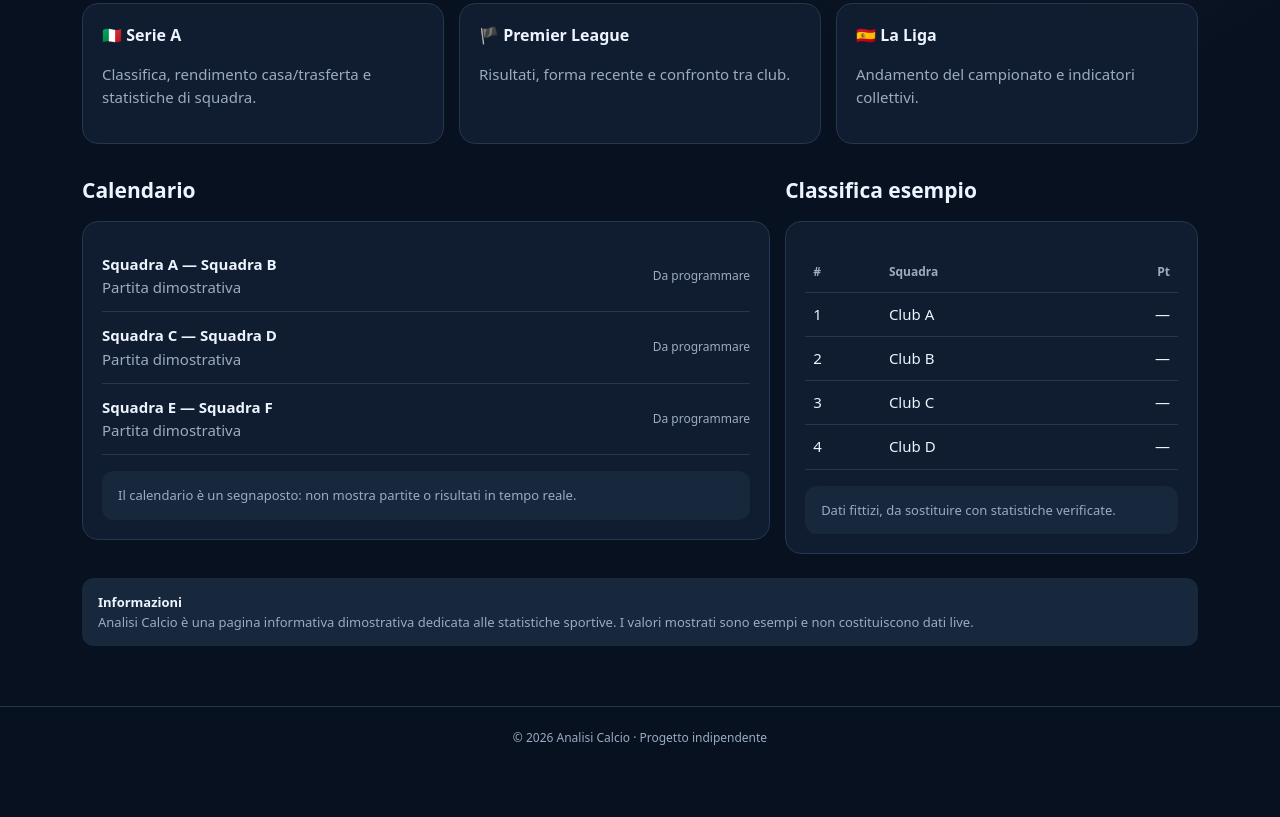
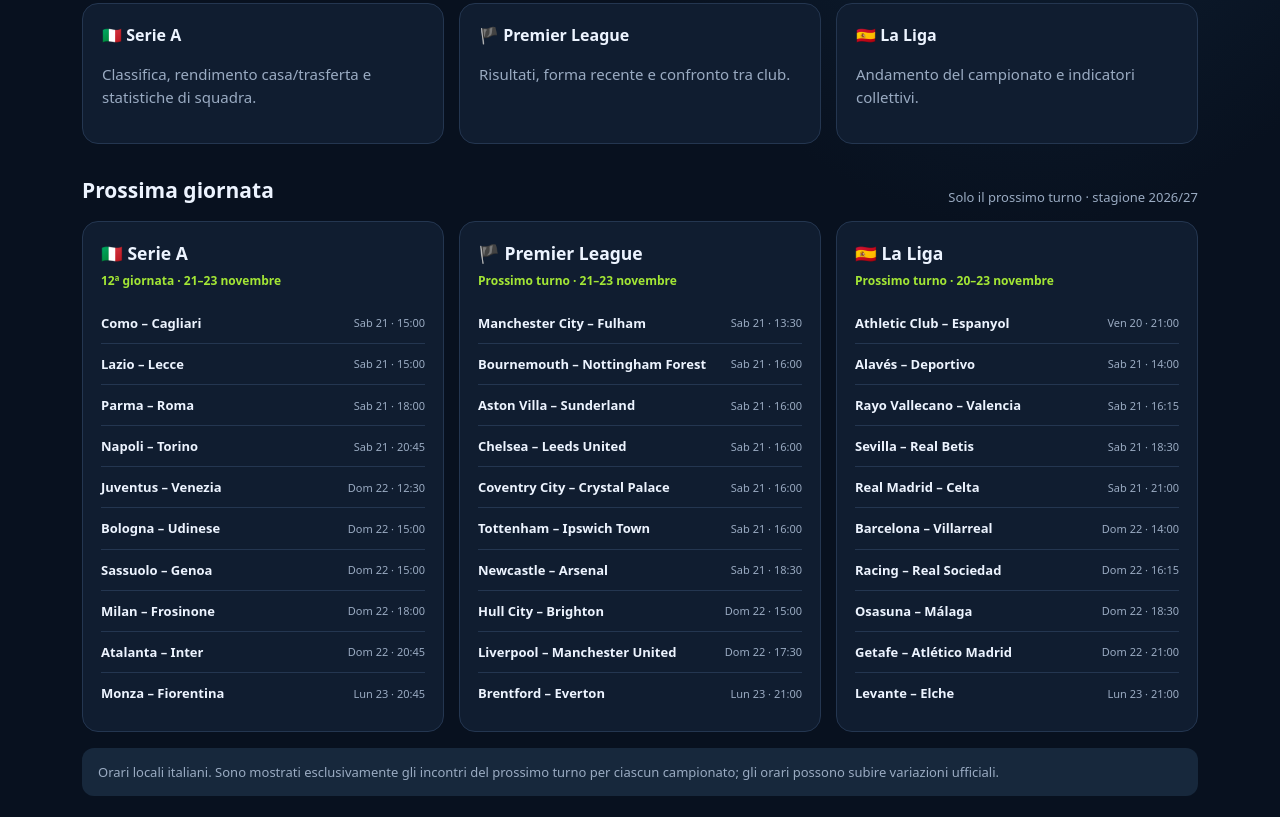
Before and after one commit to frankferra7-cyber/analisi-calcio, a plain HTML site: page index.html in a window 1280 px wide. Shown: the part 679-1496 px from the top of the page. Before the commit the page ends 1449 px from the top, so only its background shows below. Drawn offline with Linux system fonts and the light colour scheme.

Commit message:
Show fixtures for the next matchday in three leagues

```diff
--- a/index.html
+++ b/index.html
@@ -14,7 +14,7 @@ nav{display:flex;gap:7px;flex-wrap:wrap}nav a{color:var(--muted);text-decoration
 main{max-width:1160px;margin:auto;padding:34px 22px 60px}.hero{padding:32px;border:1px solid #29415b;border-radius:22px;background:linear-gradient(115deg,#142941,#0d192a 70%);position:relative;overflow:hidden}.eyebrow{color:var(--green);font-weight:750;text-transform:uppercase;letter-spacing:1.5px;font-size:11px}.hero h1{font-size:clamp(30px,5vw,48px);line-height:1.08;margin:10px 0}.hero p{max-width:650px;color:var(--muted);margin:0}.hero:after{content:"⚽";position:absolute;right:6%;top:15%;font-size:clamp(70px,12vw,130px);opacity:.12}
 .section-head{display:flex;justify-content:space-between;align-items:end;gap:12px;margin:30px 0 14px}.section-head h2{margin:0;font-size:21px}.section-head span{color:var(--muted);font-size:13px}
 .grid{display:grid;grid-template-columns:repeat(3,minmax(0,1fr));gap:15px}.card{background:var(--panel);border:1px solid var(--line);border-radius:16px;padding:19px}.card h3{margin:0 0 5px;font-size:16px}.muted{color:var(--muted)}.metric{font-size:30px;font-weight:800;letter-spacing:-1px;margin:12px 0 0}.tag{display:inline-block;padding:4px 8px;border-radius:7px;background:#24364b;color:var(--blue);font-size:11px;font-weight:700}.split{display:grid;grid-template-columns:1.25fr .75fr;gap:15px}.table{width:100%;border-collapse:collapse;margin-top:12px}.table th,.table td{text-align:left;padding:10px 8px;border-bottom:1px solid var(--line)}.table th{color:var(--muted);font-size:12px;font-weight:600}.table td:last-child,.table th:last-child{text-align:right}.fixture{display:flex;justify-content:space-between;align-items:center;gap:12px;padding:12px 0;border-bottom:1px solid var(--line)}.fixture:last-child{border:0}.teams{font-weight:650}.time{color:var(--muted);font-size:12px;white-space:nowrap}.note{padding:14px 16px;border-radius:12px;background:#17283c;color:var(--muted);font-size:13px;margin-top:16px}footer{border-top:1px solid var(--line);color:var(--muted);text-align:center;padding:22px;font-size:12px}
-@media(max-width:760px){.nav{align-items:flex-start;flex-direction:column}.grid{grid-template-columns:1fr}.split{grid-template-columns:1fr}.hero{padding:25px}.section-head{align-items:start;flex-direction:column}}
+.matchday-grid{display:grid;grid-template-columns:repeat(3,minmax(0,1fr));gap:15px}.league-fixtures{background:var(--panel);border:1px solid var(--line);border-radius:16px;padding:18px}.league-fixtures h3{margin:0 0 5px}.round-label{font-size:12px;color:var(--green);font-weight:750;margin-bottom:12px}.match-row{display:flex;justify-content:space-between;align-items:center;gap:10px;padding:10px 0;border-bottom:1px solid var(--line)}.match-row:last-child{border:0}.match-teams{font-size:13px;font-weight:650}.match-date{font-size:11px;color:var(--muted);text-align:right;white-space:nowrap}@media(max-width:900px){.matchday-grid{grid-template-columns:1fr}}\n@media(max-width:760px){.nav{align-items:flex-start;flex-direction:column}.grid{grid-template-columns:1fr}.split{grid-template-columns:1fr}.hero{padding:25px}.section-head{align-items:start;flex-direction:column}}
 </style>
 </head>
 <body>
@@ -33,10 +33,48 @@ main{max-width:1160px;margin:auto;padding:34px 22px 60px}.hero{padding:32px;bord
 <article class="card"><h3>🏴 Premier League</h3><p class="muted">Risultati, forma recente e confronto tra club.</p></article>
 <article class="card"><h3>🇪🇸 La Liga</h3><p class="muted">Andamento del campionato e indicatori collettivi.</p></article>
 </section>
-<div class="split">
-<section id="calendario"><div class="section-head"><h2>Calendario</h2></div><div class="card"><div class="fixture"><div><div class="teams">Squadra A — Squadra B</div><div class="muted">Partita dimostrativa</div></div><div class="time">Da programmare</div></div><div class="fixture"><div><div class="teams">Squadra C — Squadra D</div><div class="muted">Partita dimostrativa</div></div><div class="time">Da programmare</div></div><div class="fixture"><div><div class="teams">Squadra E — Squadra F</div><div class="muted">Partita dimostrativa</div></div><div class="time">Da programmare</div></div><div class="note">Il calendario è un segnaposto: non mostra partite o risultati in tempo reale.</div></div></section>
-<section><div class="section-head"><h2>Classifica esempio</h2></div><div class="card"><table class="table"><thead><tr><th>#</th><th>Squadra</th><th>Pt</th></tr></thead><tbody><tr><td>1</td><td>Club A</td><td>—</td></tr><tr><td>2</td><td>Club B</td><td>—</td></tr><tr><td>3</td><td>Club C</td><td>—</td></tr><tr><td>4</td><td>Club D</td><td>—</td></tr></tbody></table><div class="note">Dati fittizi, da sostituire con statistiche verificate.</div></div></section>
+<section id="calendario">
+<div class="section-head"><h2>Prossima giornata</h2><span>Solo il prossimo turno · stagione 2026/27</span></div>
+<div class="matchday-grid">
+<article class="league-fixtures"><h3>🇮🇹 Serie A</h3><div class="round-label">12ª giornata · 21–23 novembre</div>
+<div class="match-row"><div class="match-teams">Como – Cagliari</div><div class="match-date">Sab 21 · 15:00</div></div>
+<div class="match-row"><div class="match-teams">Lazio – Lecce</div><div class="match-date">Sab 21 · 15:00</div></div>
+<div class="match-row"><div class="match-teams">Parma – Roma</div><div class="match-date">Sab 21 · 18:00</div></div>
+<div class="match-row"><div class="match-teams">Napoli – Torino</div><div class="match-date">Sab 21 · 20:45</div></div>
+<div class="match-row"><div class="match-teams">Juventus – Venezia</div><div class="match-date">Dom 22 · 12:30</div></div>
+<div class="match-row"><div class="match-teams">Bologna – Udinese</div><div class="match-date">Dom 22 · 15:00</div></div>
+<div class="match-row"><div class="match-teams">Sassuolo – Genoa</div><div class="match-date">Dom 22 · 15:00</div></div>
+<div class="match-row"><div class="match-teams">Milan – Frosinone</div><div class="match-date">Dom 22 · 18:00</div></div>
+<div class="match-row"><div class="match-teams">Atalanta – Inter</div><div class="match-date">Dom 22 · 20:45</div></div>
+<div class="match-row"><div class="match-teams">Monza – Fiorentina</div><div class="match-date">Lun 23 · 20:45</div></div>
+</article>
+<article class="league-fixtures"><h3>🏴 Premier League</h3><div class="round-label">Prossimo turno · 21–23 novembre</div>
+<div class="match-row"><div class="match-teams">Manchester City – Fulham</div><div class="match-date">Sab 21 · 13:30</div></div>
+<div class="match-row"><div class="match-teams">Bournemouth – Nottingham Forest</div><div class="match-date">Sab 21 · 16:00</div></div>
+<div class="match-row"><div class="match-teams">Aston Villa – Sunderland</div><div class="match-date">Sab 21 · 16:00</div></div>
+<div class="match-row"><div class="match-teams">Chelsea – Leeds United</div><div class="match-date">Sab 21 · 16:00</div></div>
+<div class="match-row"><div class="match-teams">Coventry City – Crystal Palace</div><div class="match-date">Sab 21 · 16:00</div></div>
+<div class="match-row"><div class="match-teams">Tottenham – Ipswich Town</div><div class="match-date">Sab 21 · 16:00</div></div>
+<div class="match-row"><div class="match-teams">Newcastle – Arsenal</div><div class="match-date">Sab 21 · 18:30</div></div>
+<div class="match-row"><div class="match-teams">Hull City – Brighton</div><div class="match-date">Dom 22 · 15:00</div></div>
+<div class="match-row"><div class="match-teams">Liverpool – Manchester United</div><div class="match-date">Dom 22 · 17:30</div></div>
+<div class="match-row"><div class="match-teams">Brentford – Everton</div><div class="match-date">Lun 23 · 21:00</div></div>
+</article>
+<article class="league-fixtures"><h3>🇪🇸 La Liga</h3><div class="round-label">Prossimo turno · 20–23 novembre</div>
+<div class="match-row"><div class="match-teams">Athletic Club – Espanyol</div><div class="match-date">Ven 20 · 21:00</div></div>
+<div class="match-row"><div class="match-teams">Alavés – Deportivo</div><div class="match-date">Sab 21 · 14:00</div></div>
+<div class="match-row"><div class="match-teams">Rayo Vallecano – Valencia</div><div class="match-date">Sab 21 · 16:15</div></div>
+<div class="match-row"><div class="match-teams">Sevilla – Real Betis</div><div class="match-date">Sab 21 · 18:30</div></div>
+<div class="match-row"><div class="match-teams">Real Madrid – Celta</div><div class="match-date">Sab 21 · 21:00</div></div>
+<div class="match-row"><div class="match-teams">Barcelona – Villarreal</div><div class="match-date">Dom 22 · 14:00</div></div>
+<div class="match-row"><div class="match-teams">Racing – Real Sociedad</div><div class="match-date">Dom 22 · 16:15</div></div>
+<div class="match-row"><div class="match-teams">Osasuna – Málaga</div><div class="match-date">Dom 22 · 18:30</div></div>
+<div class="match-row"><div class="match-teams">Getafe – Atlético Madrid</div><div class="match-date">Dom 22 · 21:00</div></div>
+<div class="match-row"><div class="match-teams">Levante – Elche</div><div class="match-date">Lun 23 · 21:00</div></div>
+</article>
 </div>
+<div class="note">Orari locali italiani. Sono mostrati esclusivamente gli incontri del prossimo turno per ciascun campionato; gli orari possono subire variazioni ufficiali.</div>
+</section>
 <section id="info" class="note" style="margin-top:24px"><strong style="color:var(--text)">Informazioni</strong><br>Analisi Calcio è una pagina informativa dimostrativa dedicata alle statistiche sportive. I valori mostrati sono esempi e non costituiscono dati live.</section>
 </main><footer>© 2026 Analisi Calcio · Progetto indipendente</footer>
 </body></html>
```
